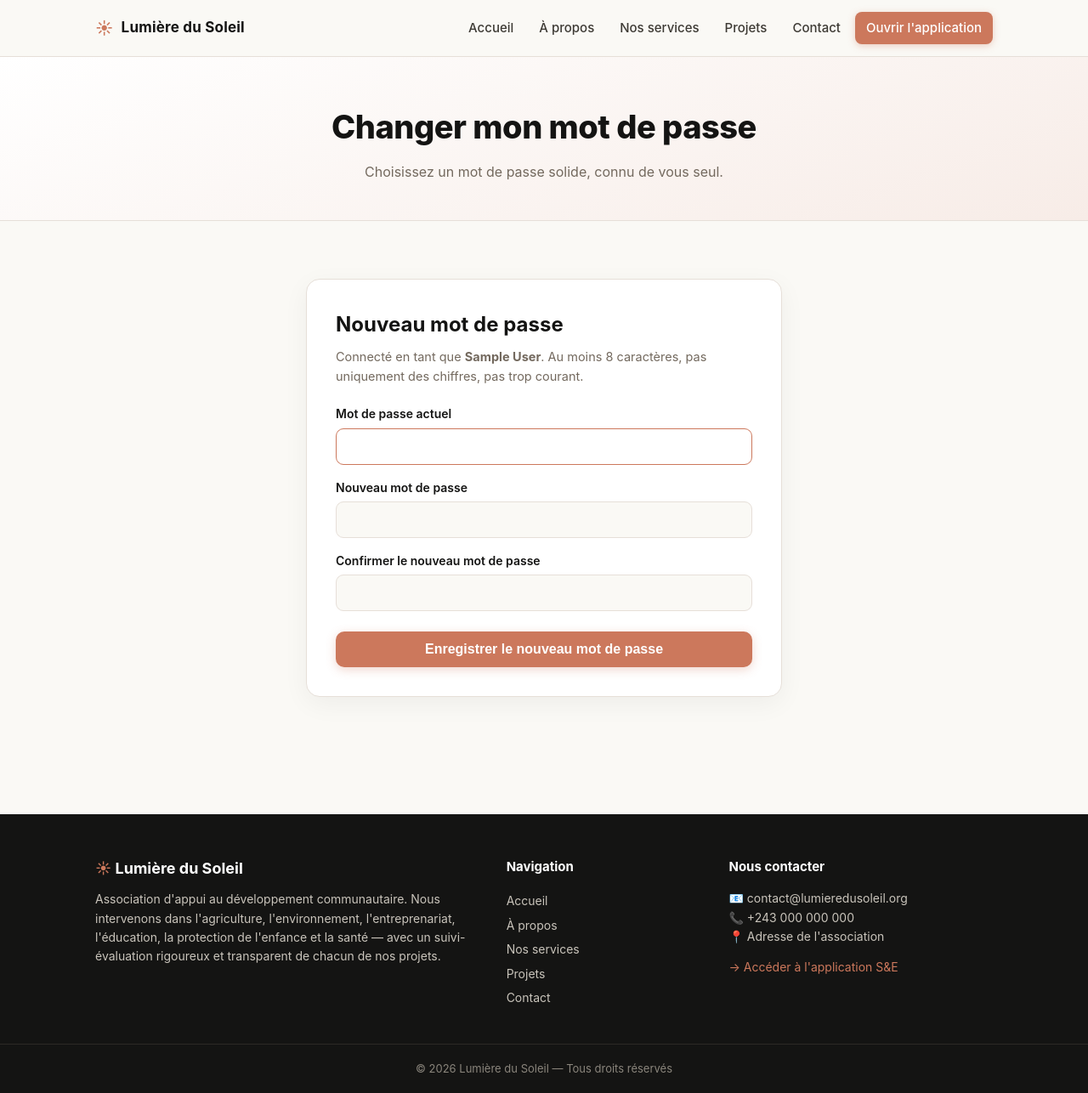
After one commit to mmbalaka/Application-S-E, a Django app: page /mot-de-passe/ in a window 1280 px wide. The commit adds this page. Shown: the whole page at 85% size. Run offline with Django 5.2, Linux system fonts and the light colour scheme; the visitor is signed in with stand-in values (Sample User, id 1).

Commit message:
Page « Changer mon mot de passe » + e-mail administrateur mis à jour
- Vues PasswordChange/Done avec gabarits au design du site
- Carte d'accès depuis la page d'entrée de l'application
- Testé : protection, changement effectif, validation Django

Co-Authored-By: Claude Opus 4.8 <noreply@anthropic.com>

```diff
--- a/app/suivi/templates/suivi/accueil.html
+++ b/app/suivi/templates/suivi/accueil.html
@@ -25,6 +25,11 @@
     <h3 style="margin:0 0 6px;color:var(--ink);font-size:17px;">{% trans "Site de l'association" %}</h3>
     <p style="margin:0;font-size:14px;color:var(--muted);">{% trans "Retourner au site vitrine public." %}</p>
   </a>
+  <a href="{% url 'vitrine:mot_de_passe' %}" style="text-decoration:none;background:#fff;border:1px solid var(--hairline);border-radius:12px;padding:22px;display:block;">
+    <div style="font-size:26px;margin-bottom:8px;">🔒</div>
+    <h3 style="margin:0 0 6px;color:var(--ink);font-size:17px;">{% trans "Changer mon mot de passe" %}</h3>
+    <p style="margin:0;font-size:14px;color:var(--muted);">{% trans "Définir un mot de passe personnel et sécurisé." %}</p>
+  </a>
 </div>
 
 <form action="{% url 'vitrine:deconnexion' %}" method="post" style="margin-top:30px;">
--- /dev/null
+++ b/app/vitrine/templates/vitrine/mot_de_passe.html
@@ -0,0 +1,49 @@
+{% extends "vitrine/base.html" %}
+
+{% block titre %}Changer mon mot de passe — Lumière du Soleil{% endblock %}
+
+{% block contenu %}
+<section class="bandeau-page">
+  <div class="conteneur">
+    <h1>Changer mon mot de passe</h1>
+    <p>Choisissez un mot de passe solide, connu de vous seul.</p>
+  </div>
+</section>
+
+<section class="section">
+  <div class="conteneur">
+    <div class="form-carte">
+      <h2>Nouveau mot de passe</h2>
+      <p class="sous-titre">
+        Connecté en tant que <strong>{{ user.get_full_name|default:user.username }}</strong>.
+        Au moins 8 caractères, pas uniquement des chiffres, pas trop courant.
+      </p>
+      <form method="post" novalidate>
+        {% csrf_token %}
+        <p>
+          <label for="id_old_password">Mot de passe actuel</label>
+          <input type="password" name="old_password" id="id_old_password" required autofocus>
+          {% if form.old_password.errors %}
+          <ul class="erreurs">{% for e in form.old_password.errors %}<li>{{ e }}</li>{% endfor %}</ul>
+          {% endif %}
+        </p>
+        <p>
+          <label for="id_new_password1">Nouveau mot de passe</label>
+          <input type="password" name="new_password1" id="id_new_password1" required>
+          {% if form.new_password1.errors %}
+          <ul class="erreurs">{% for e in form.new_password1.errors %}<li>{{ e }}</li>{% endfor %}</ul>
+          {% endif %}
+        </p>
+        <p>
+          <label for="id_new_password2">Confirmer le nouveau mot de passe</label>
+          <input type="password" name="new_password2" id="id_new_password2" required>
+          {% if form.new_password2.errors %}
+          <ul class="erreurs">{% for e in form.new_password2.errors %}<li>{{ e }}</li>{% endfor %}</ul>
+          {% endif %}
+        </p>
+        <button type="submit" class="btn btn-plein">Enregistrer le nouveau mot de passe</button>
+      </form>
+    </div>
+  </div>
+</section>
+{% endblock %}
--- a/app/vitrine/urls.py
+++ b/app/vitrine/urls.py
@@ -20,4 +20,19 @@ urlpatterns = [
         name="connexion",
     ),
     path("deconnexion/", auth_views.LogoutView.as_view(), name="deconnexion"),
+    path(
+        "mot-de-passe/",
+        auth_views.PasswordChangeView.as_view(
+            template_name="vitrine/mot_de_passe.html",
+            success_url="/mot-de-passe/ok/",
+        ),
+        name="mot_de_passe",
+    ),
+    path(
+        "mot-de-passe/ok/",
+        auth_views.PasswordChangeDoneView.as_view(
+            template_name="vitrine/mot_de_passe_ok.html"
+        ),
+        name="mot_de_passe_ok",
+    ),
 ]
```
Also changed, not shown: app/vitrine/templates/vitrine/mot_de_passe_ok.html (added, +18 -0 lines), app/locale/en/LC_MESSAGES/django.po, 1 other file.
